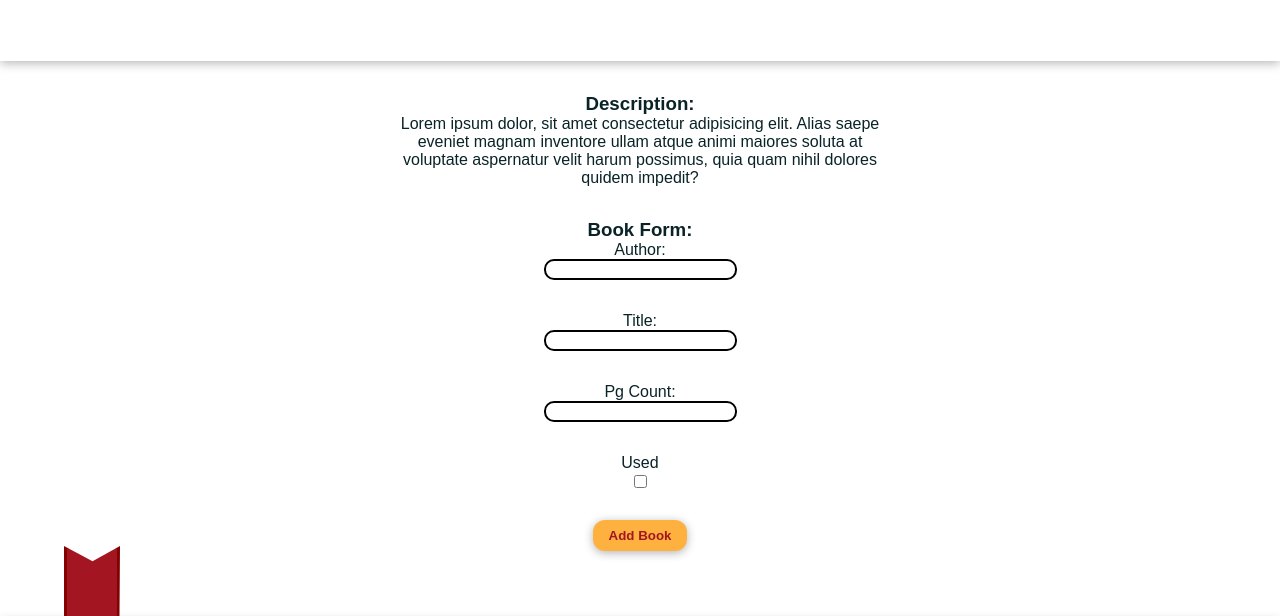
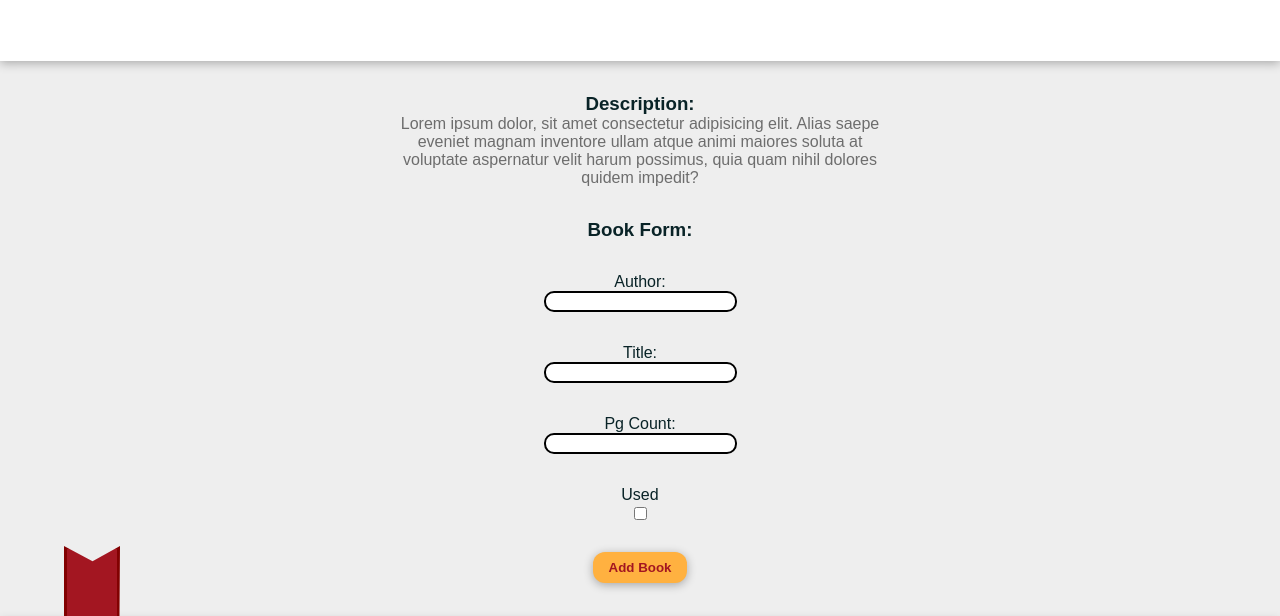
Before and after one commit to rjuntivero/library-app, a plain HTML site: page index.html in a window 1280 px wide. Shown: the part 184-800 px from the top of the page. Drawn offline with Linux system fonts and the light colour scheme; a web font is replaced by a local one.

Commit message:
Adjusted CSS Styling; Made Book Section a Toggleable text area

```diff
--- a/styles.css
+++ b/styles.css
@@ -15,7 +15,7 @@ html,
 body {
     height: 100%;
     font-family: Arial, Helvetica, sans-serif;
-    background-color: var(--bg-color);
+    background-color: #eeeeee;
     color: var(--main-color);
     margin: 0;
 }
@@ -61,6 +61,13 @@ h1,h2,h3,h4,h5,h6,p,ul{
 .intro-text {
     padding-bottom: 32px;
     max-width: 500px;
+    p {
+        color: rgb(109, 109, 109);
+    }
+}
+
+label {
+    color: var(--main-color);
 }
 
 .library-card{
@@ -105,7 +112,7 @@ h1,h2,h3,h4,h5,h6,p,ul{
 
 }
 
-.book-form h3 {
+#book-form h3 {
     margin-bottom: 32px;
 }
 
@@ -118,7 +125,6 @@ h1,h2,h3,h4,h5,h6,p,ul{
     &:active {
         outline: 2px solid var(--accent-color);
     }
-
 }
 
 .book-form-section input#book-age {
```
Also changed, not shown: index.html (+3 -0 lines).
